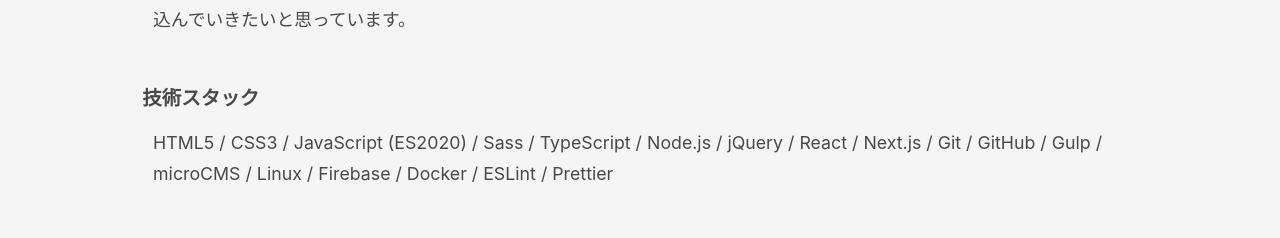
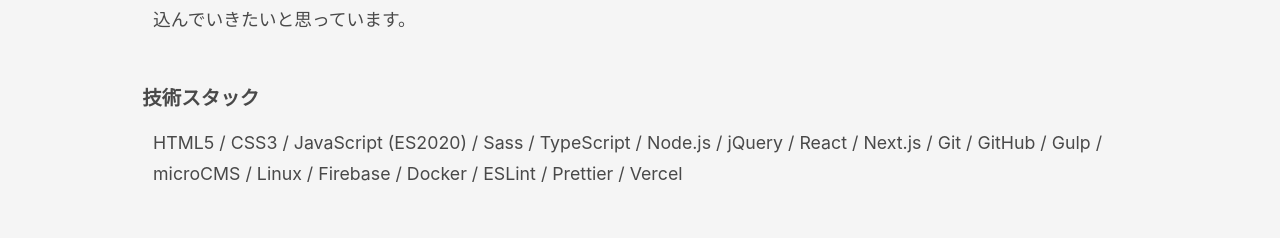
Before and after one commit to kakuta0915/kakuta-tech-blog, a Next.js app: page /about in a window 1280 px wide. Shown: the part 3188-3426 px from the top of the page. Built offline with nearby package versions, Linux system fonts and the light colour scheme; no server answers.

Commit message:
技術スタック修正

```diff
--- a/pages/about.jsx
+++ b/pages/about.jsx
@@ -96,7 +96,7 @@ export default function About() {
 
           <h4>技術スタック</h4>
           <p>
-            HTML5 / CSS3 / JavaScript (ES2020) / Sass / TypeScript / Node.js / jQuery / React / Next.js  / Git / GitHub / Gulp / microCMS / Linux / Firebase / Docker / ESLint / Prettier
+            HTML5 / CSS3 / JavaScript (ES2020) / Sass / TypeScript / Node.js / jQuery / React / Next.js  / Git / GitHub / Gulp / microCMS / Linux / Firebase / Docker / ESLint / Prettier / Vercel
           </p>
 
           <h4>これから学びたい技術</h4>
```
